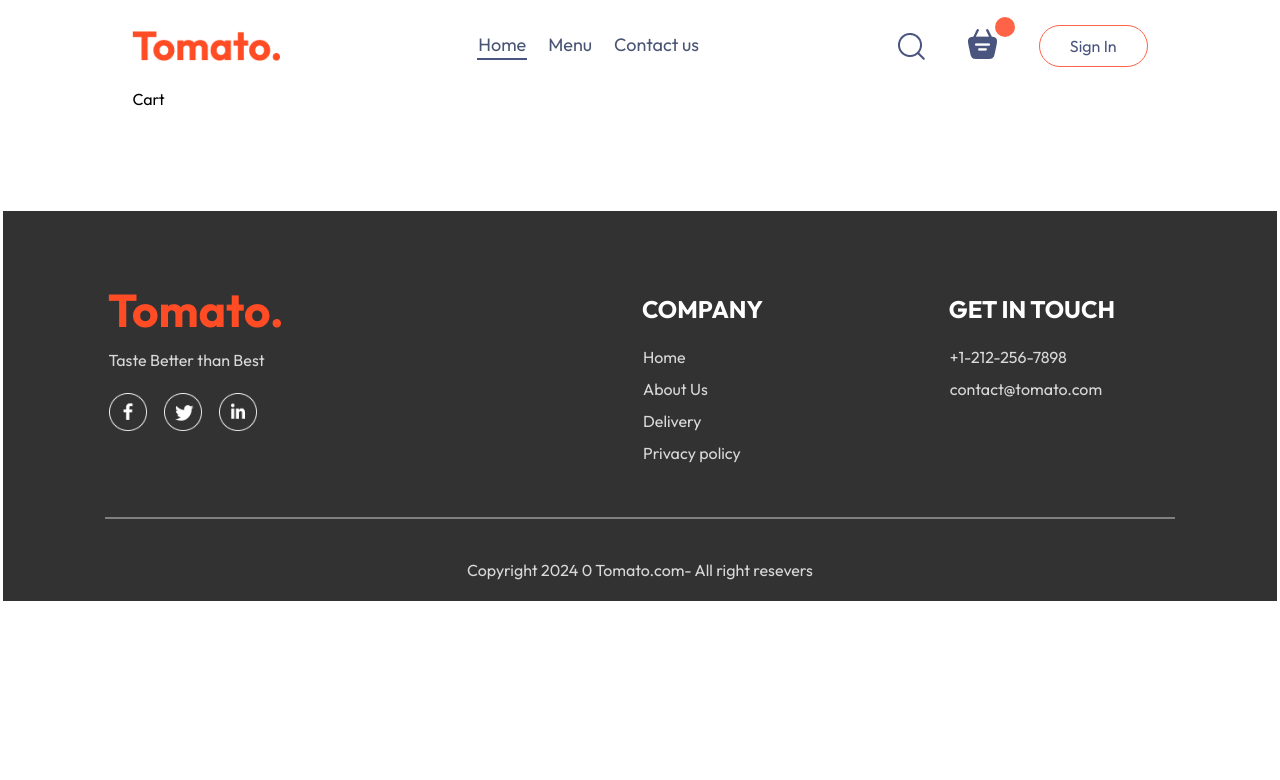
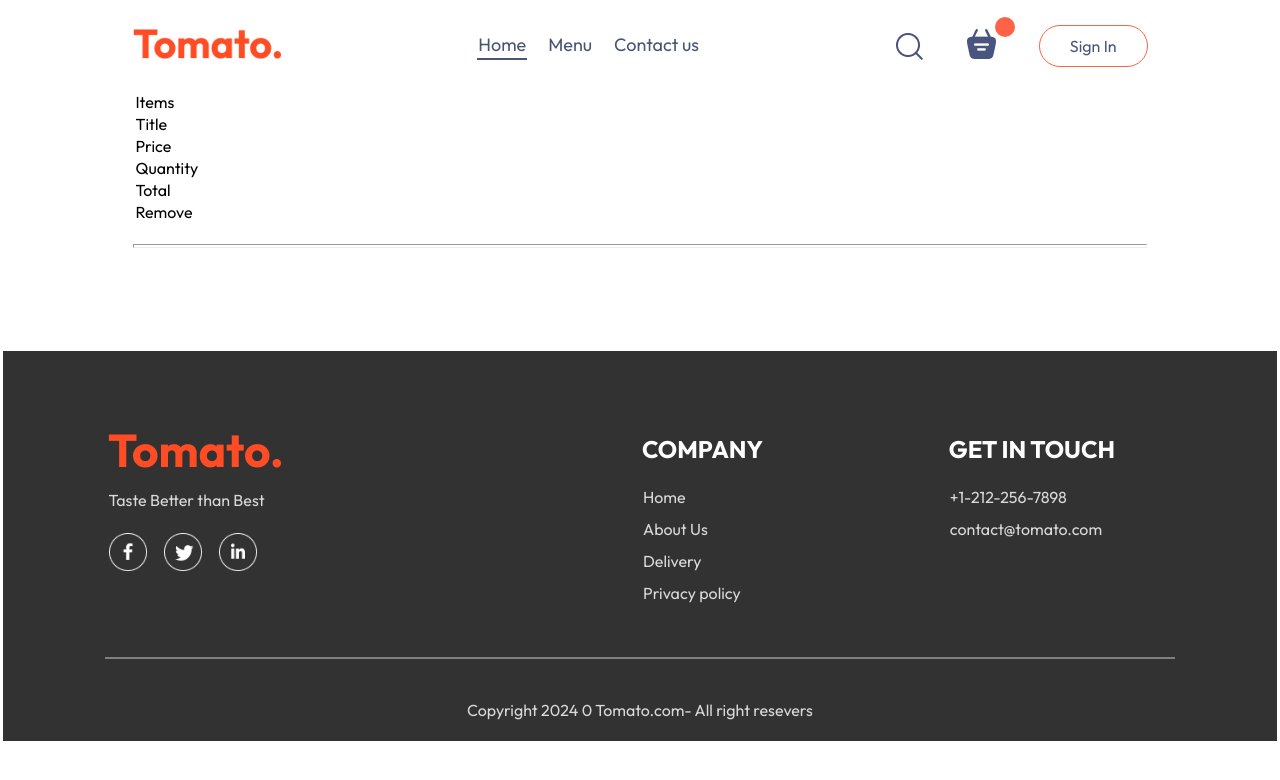
Before and after one commit to Sahil133101/FoodDelivery, a React (Vite) app in the folder frontend/: page /cart in a window 1280 px wide. Shown: the top 780 px of the page. Built offline with nearby package versions, Linux system fonts and the light colour scheme.

Commit message:
practice

```diff
--- a/frontend/src/components/Navbar/Navbr.jsx
+++ b/frontend/src/components/Navbar/Navbr.jsx
@@ -8,13 +8,13 @@ const Navbr = ({ setshowLogiin }) => {
 
   return (
     <div className='Navbar'>
-      <img src={assets.logo} alt="Logo" className='logo' />
+       <Link to='/' > <img src={assets.logo} alt="Logo" className='logo' /> </Link>
 
       <ul className="navbar-menu">
         <Link to="/" onClick={() => setmenu("Home")} className={menu === "Home" ? "active" : ""}>
           Home
         </Link>
-        <a herf="#explore-menu" onClick={() => setmenu("Menu")} className={menu === "Menu" ? "active" : ""}>
+        <a href="#explore-menu" onClick={() => setmenu("Menu")} className={menu === "Menu" ? "active" : ""}>
           Menu
         </a>
         <a href="#footer" onClick={() => setmenu("Contact-us")} className={menu === "Contact-us" ? "active" : ""}>
@@ -25,7 +25,9 @@ const Navbr = ({ setshowLogiin }) => {
       <div className="navbar-right">
         <img src={assets.search_icon} alt="Search" />
         <div className="navbar-search-icon">
-          <img src={assets.basket_icon} alt="Basket" />
+        <Link to='/cart'>
+            <img src={assets.basket_icon} alt="Basket" />
+          </Link>
           <div className="dot"></div>
         </div>
         <button onClick={() =>{setshowLogiin(true)}}>
--- a/frontend/src/pages/Cart/Cart.jsx
+++ b/frontend/src/pages/Cart/Cart.jsx
@@ -1,8 +1,27 @@
-import React from 'react'
+import React, { useContext } from 'react'
 import './Cart.css'
+import { StoreContext } from '../../Context/StoreContext'
 const Cart = () => {
+
+  const{cartItems, food_list, removeFromCart} = useContext(StoreContext)
+
+
   return (
-    <div>Cart</div>
+    <div className='Cart'>
+      <div className="cart-item">
+        <div className="cart-items-title">
+          <p>Items</p>
+          <p>Title</p>
+          <p>Price</p>
+          <p>Quantity</p>
+          <p>Total</p>
+          <p>Remove</p>
+        </div>
+        <br />
+        <hr />
+
+      </div>
+    </div>
   )
 }
 
```
